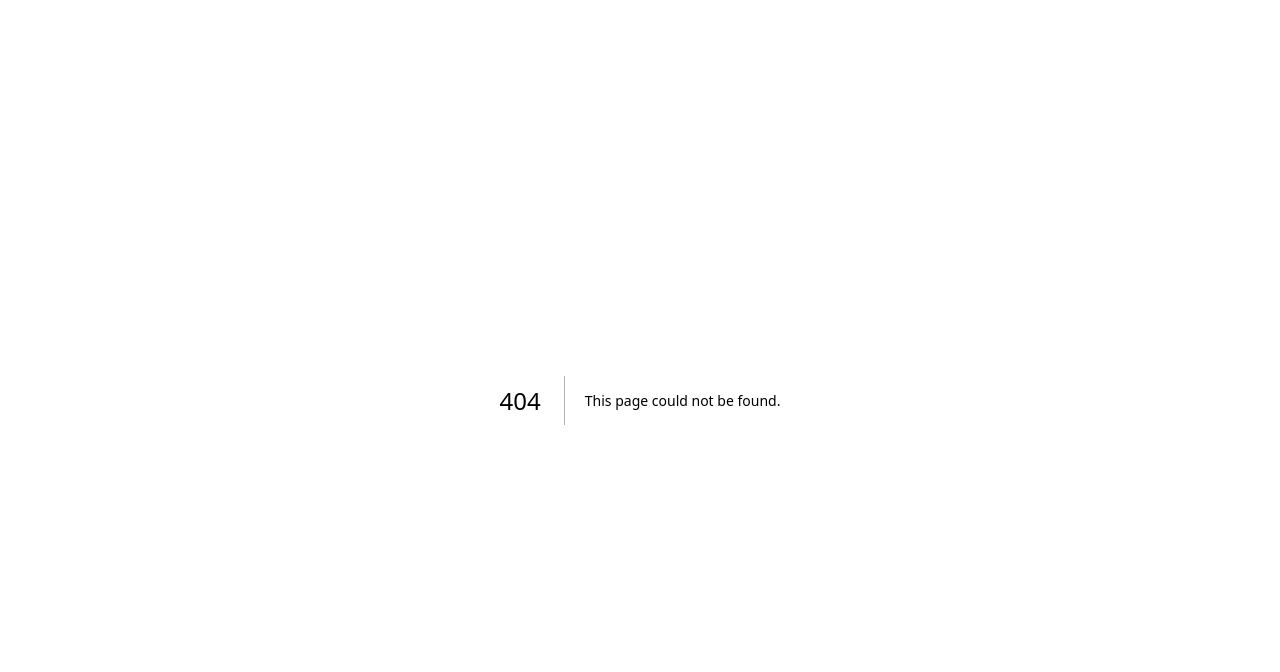
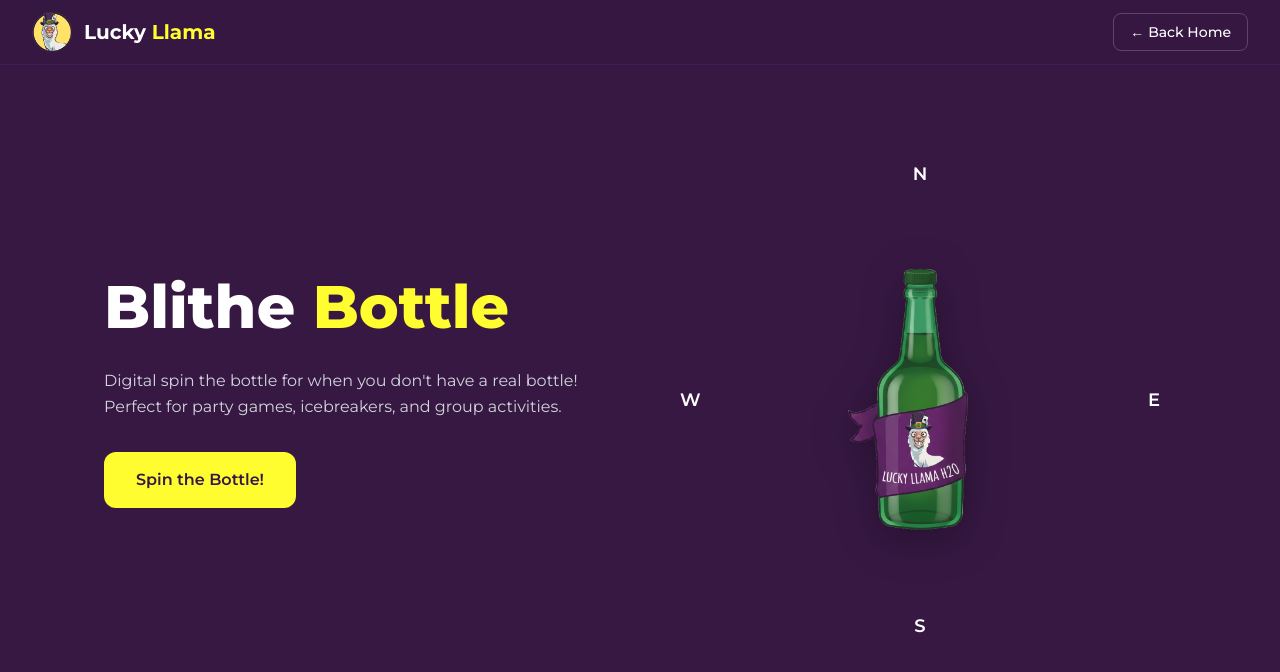
Before and after one commit to elijah-alonzo/lucky-llama, a Next.js app: page /bottle in a window 1280 px wide. Before the commit this address had no page. Shown: the top 672 px of the page. Built offline with nearby package versions, Linux system fonts and the light colour scheme.

Commit message:
Implement Blithe Bottle game mode - digital spin the bottle with direction indicators

```diff
--- /dev/null
+++ b/app/bottle/page.tsx
@@ -0,0 +1,191 @@
+'use client';
+
+import { useState } from 'react';
+import Image from 'next/image';
+import Link from 'next/link';
+
+export default function Bottle() {
+  const [isSpinning, setIsSpinning] = useState(false);
+  const [rotation, setRotation] = useState(0);
+  const [pointingDirection, setPointingDirection] = useState('');
+  const [showResult, setShowResult] = useState(false);
+
+  const directions = [
+    'North', 'Northeast', 'East', 'Southeast',
+    'South', 'Southwest', 'West', 'Northwest'
+  ];
+
+  const handleSpin = () => {
+    setIsSpinning(true);
+    setShowResult(false);
+    setPointingDirection('');
+
+    // Generate random rotation (5-10 full spins + random angle)
+    const extraSpins = Math.floor(Math.random() * 6) + 5; // 5-10 spins
+    const randomAngle = Math.random() * 360;
+    const finalRotation = rotation + (extraSpins * 360) + randomAngle;
+
+    setRotation(finalRotation);
+
+    // Calculate final direction based on final angle
+    const normalizedAngle = (finalRotation % 360 + 360) % 360;
+    const directionIndex = Math.floor(((normalizedAngle + 22.5) % 360) / 45);
+
+    setTimeout(() => {
+      setIsSpinning(false);
+      setPointingDirection(directions[directionIndex]);
+      setShowResult(true);
+    }, 3000);
+  };
+
+  return (
+    <div className="min-h-screen" style={{ backgroundColor: '#371843' }}>
+      {/* Navigation */}
+      <nav className="fixed top-0 left-0 right-0 z-50 backdrop-blur-md" style={{ backgroundColor: 'rgba(55, 24, 67, 0.9)', borderBottom: '1px solid rgba(93, 30, 118, 0.4)' }}>
+        <div className="max-w-7xl mx-auto px-4 sm:px-6 lg:px-8">
+          <div className="flex items-center justify-between h-16">
+            <Link href="/" className="flex items-center space-x-3">
+              <Image
+                src="/lucky-llama-logo.png"
+                alt="Lucky Llama"
+                width={40}
+                height={40}
+                className="rounded-lg"
+              />
+              <span className="text-xl font-bold text-white">Lucky <span style={{ color: '#fffd30' }}>Llama</span></span>
+            </Link>
+            {/* Back Button */}
+            <Link
+              href="/"
+              className="px-4 py-2 text-sm font-medium rounded-lg transition-all hover:opacity-90 text-white border border-white/20"
+              style={{ marginLeft: 'auto' }}
+            >
+              &#8592; Back Home
+            </Link>
+          </div>
+        </div>
+      </nav>
+
+      {/* Main Content */}
+      <section className="min-h-screen flex items-center justify-center relative overflow-hidden">
+        <div className="max-w-7xl mx-auto px-4 sm:px-6 lg:px-8 py-20">
+          <div className="grid grid-cols-1 lg:grid-cols-2 gap-6 sm:gap-8 lg:gap-12 items-center">
+            {/* Left Content */}
+            <div className="text-left w-full max-w-xl mx-auto">
+              <h1 className="text-4xl md:text-6xl font-extrabold mb-6 leading-tight">
+                <span className="text-white">Blithe </span>
+                <span style={{ color: '#fffd30' }}>Bottle</span>
+              </h1>
+              <p className="text-base text-gray-300 mb-8 max-w-lg leading-relaxed">
+                Digital spin the bottle for when you don't have a real bottle! Perfect for party games, icebreakers, and group activities.
+              </p>
+
+              <div className="flex flex-col sm:flex-row gap-4 mb-6">
+                <button
+                  onClick={handleSpin}
+                  disabled={isSpinning}
+                  className="px-8 py-4 text-base font-semibold rounded-xl transition-all transform hover:scale-105 hover:shadow-lg disabled:opacity-50 disabled:cursor-not-allowed disabled:transform-none"
+                  style={{
+                    backgroundColor: isSpinning ? '#94a3b8' : '#fffd30',
+                    color: '#371843'
+                  }}
+                >
+                  {isSpinning ? 'Spinning...' : 'Spin the Bottle!'}
+                </button>
+              </div>
+
+              {/* Current Direction */}
+              {pointingDirection && (
+                <div className="text-gray-300">
+                  Bottle is pointing: <span className="font-bold" style={{ color: '#fffd30' }}>{pointingDirection}</span>
+                </div>
+              )}
+            </div>
+
+            {/* Right Content - Bottle */}
+            <div className="flex justify-center lg:justify-end w-full px-4 sm:px-0">
+              <div className="relative w-full flex justify-center">
+                <div className="w-full max-w-[280px] sm:max-w-[320px] md:max-w-[400px] lg:max-w-[500px] xl:max-w-[550px] aspect-square flex items-center justify-center">
+                  {/* Spinning Bottle */}
+                  <div
+                    className={`w-64 h-64 sm:w-80 sm:h-80 lg:w-96 lg:h-96 flex items-center justify-center`}
+                    style={{
+                      transform: `rotate(${rotation}deg)`,
+                      transition: isSpinning ? 'transform 3s cubic-bezier(0.23, 1, 0.32, 1)' : 'none'
+                    }}
+                  >
+                    <Image
+                      src="/bottle.png"
+                      alt="Spinning Bottle"
+                      width={300}
+                      height={300}
+                      className="object-contain drop-shadow-2xl"
+                      style={{ filter: 'drop-shadow(0 10px 20px rgba(0,0,0,0.3))' }}
+                    />
+                  </div>
+
+                  {/* Direction Indicators */}
+                  <div className="absolute inset-0 pointer-events-none">
+                    {/* North */}
+                    <div className="absolute top-4 left-1/2 transform -translate-x-1/2 text-white font-semibold text-lg">
+                      N
+                    </div>
+                    {/* South */}
+                    <div className="absolute bottom-4 left-1/2 transform -translate-x-1/2 text-white font-semibold text-lg">
+                      S
+                    </div>
+                    {/* East */}
+                    <div className="absolute right-4 top-1/2 transform -translate-y-1/2 text-white font-semibold text-lg">
+                      E
+                    </div>
+                    {/* West */}
+                    <div className="absolute left-4 top-1/2 transform -translate-y-1/2 text-white font-semibold text-lg">
+                      W
+                    </div>
+                  </div>
+                </div>
+              </div>
+            </div>
+          </div>
+        </div>
+      </section>
+
+      {/* Result Modal */}
+      {showResult && (
+        <div className="fixed inset-0 backdrop-blur-sm flex items-center justify-center z-50">
+          <div
+            className="w-full max-w-2xl rounded-3xl shadow-2xl p-12 relative animate-[modal-pop_0.4s_ease-out]"
+            style={{
+              backgroundColor: '#371843',
+              border: '4px solid #fffd30'
+            }}
+          >
+            <button
+              onClick={() => setShowResult(false)}
+              className="absolute top-6 right-6 w-10 h-10 rounded-full flex items-center justify-center text-red-400 hover:bg-red-500 hover:text-white transition-all"
+            >
+              <svg className="w-6 h-6" fill="none" stroke="currentColor" viewBox="0 0 24 24">
+                <path strokeLinecap="round" strokeLinejoin="round" strokeWidth={2} d="M6 18L18 6M6 6l12 12" />
+              </svg>
+            </button>
+
+            <div className="flex items-center justify-center mb-8">
+              <div className="text-center">
+                <h2 className="text-4xl font-semibold mb-3 text-white">
+                  Bottle Points
+                </h2>
+                <h3 className="text-5xl font-bold mb-3" style={{ color: '#fffd30' }}>
+                  {pointingDirection}
+                </h3>
+                <p className="text-lg text-gray-200">
+                  That's your direction!
+                </p>
+              </div>
+            </div>
+
+          </div>
+        </div>
+      )}
+    </div>
+  );
+}
--- a/app/page.tsx
+++ b/app/page.tsx
@@ -173,11 +173,11 @@ export default function Home() {
               <div className="certification-content">
                 <h3 className="certification-title">Blithe Bottle</h3>
                 <p className="certification-description">
-                  Digital spin the bottle game. Perfect for party games and icebreakers with friends and groups.
+                  Got no bottle? No worries, Bilthe Bottle has you covered! Spin the virtual bottle anytime, anywhere!
                 </p>
-                <button className="certification-button" disabled>
-                  Coming Soon
-                </button>
+                <Link href="/bottle" className="certification-button block text-center no-underline">
+                  Play Now
+                </Link>
               </div>
             </div>
 
--- a/context/about.md
+++ b/context/about.md
@@ -1,7 +1,8 @@
 ## General Overview for Lucky Llama
-Lucky LLama is a web app with the sole purpose of providing interactive ways for randomizing and making party games interactive. It has four gamemodes: Rolling Roullete which is a spinner that holds multiple text, Capricious Cards where mutiple cards are set and is flipped on its backside selecting one unflips the card, Blithe Bottle is just a spinning bottle kinda like a digital spin the bottle, and spinning slots which is a slot machine. We will be working on the Rolling Roullete first.
+Lucky LLama is a web app with the sole purpose of providing interactive ways for randomizing and making party games interactive. It has four gamemodes: Rolling Roullete which is a spinner that holds multiple text, Capricious Cards where mutiple cards are set and is flipped on its backside selecting one unflips the card, Blithe Bottle is just a spinning bottle kinda like a digital spin the bottle, and spinning slots which is a slot machine. We will be working now on the Bilthe Bottle.
 
-## Rolling Roullete
-When the gamemode card for rolling roullete is clicked, it will redirect to a new page where it displays the wheel. There is a floating icon at the bottom that when clicked we can input the names to be listed in the wheel. Similar to the chat Icon here: https://elijah-alonzo.vercel.app/. Here is the repository as your basis. https://github.com/elijah-alonzo/digital-twin
+## Bilthe Bottle
+The layout should be exactly like the Home Page and the Rolling Roullete to have a consistent feel. The point of this game is to provide a spinning bottle for people who doesnt have a bottle to use. The main function is just that the bottle spins and points in random directions.
 
 ## Notes
+I added the bottle.png in the public directory to use as the spinning bottle.
```
Also changed, not shown: public/bottle.png (added).
